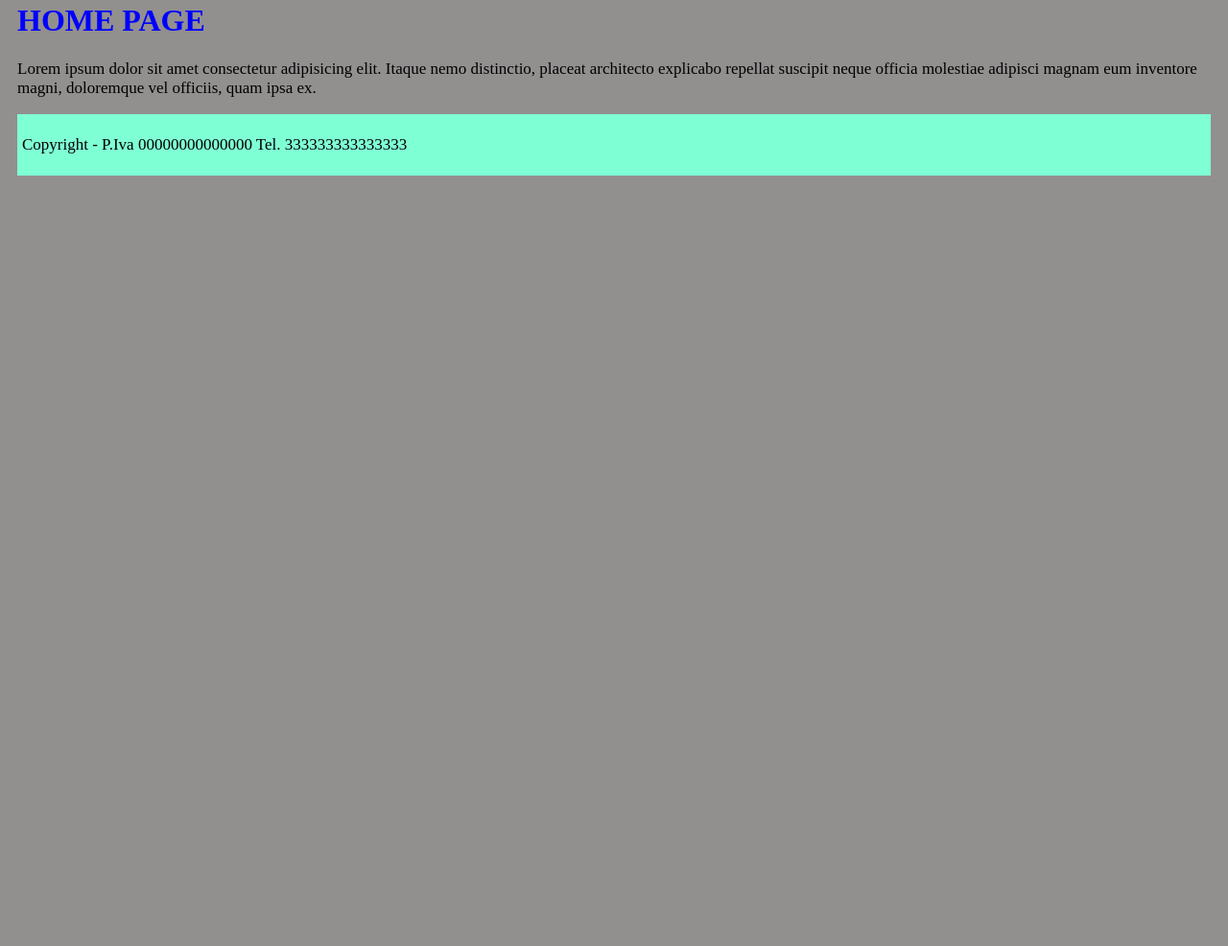
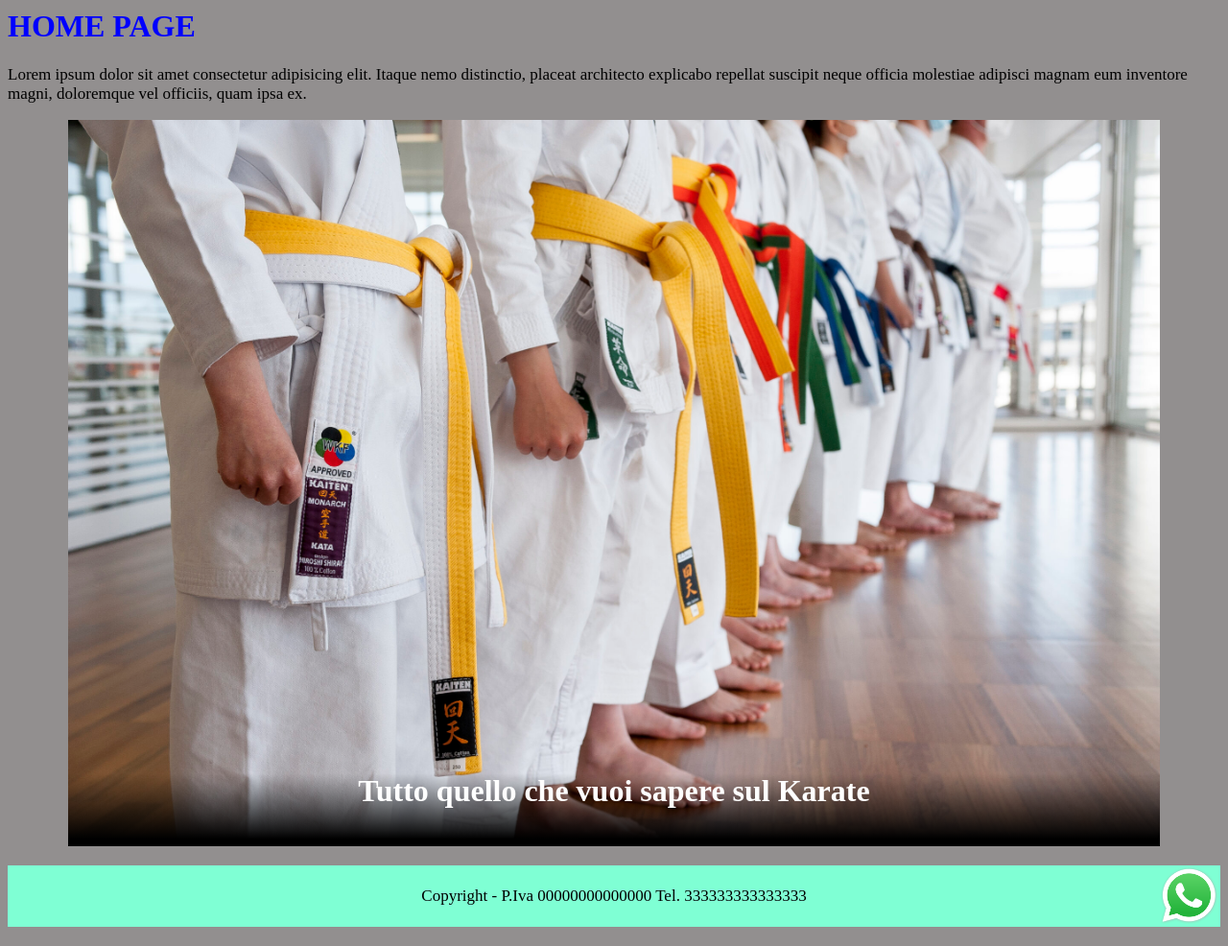
Before and after one commit to robertobozzini/progetto-bozzini-brambilla, a plain HTML site: page index.html in a window 1280 px wide. Shown: the part 121-1107 px from the top of the page at 96% size. Before the commit the page ends 800 px from the top, so only its background shows below. Drawn offline with Linux system fonts and the light colour scheme; files whose address does not match are found by name.

Commit message:
esperimenti vari

```diff
--- a/index.html
+++ b/index.html
@@ -9,29 +9,38 @@
 
     <header>
         <a href="C:\Users\Utente\OneDrive\Desktop\Progetto info\progetto-bozzini-brambilla\index.html", class="logo">KARATE</a>
-    </header>
 
-    <body class="container">
         <div>
             <ul id="home">
-                <li><a href="C:\Users\Utente\OneDrive\Desktop\Progetto info\progetto-bozzini-brambilla\index.html">HOME</a></li>
-                <li><a href="C:\Users\Utente\OneDrive\Desktop\Progetto info\progetto-bozzini-brambilla\Kata.html">KATA</a></li>
-                <li><a href="progetto-bozzini-brambilla\kumite.html">KUMITE</a></li>
-                <li><a href="progetto-bozzini-brambilla\kihon.html">KIHON</a></li>
-                <li><a href="progetto-bozzini-brambilla\stili.html">STILI</a></li>
-                <li><a href="progetto-bozzini-brambilla\livelli.html">LIVELLI</a></li>
+                <li><a href="index.html">HOME</a></li>
+                <li><a href="Kata.html">KATA</a></li>
+                <li><a href="kumite.html">KUMITE</a></li>
+                <li><a href="kihon.html">KIHON</a></li>
+                <li><a href="stili.html">STILI</a></li>
+                <li><a href="livelli.html">LIVELLI</a></li>
             </ul>
         </div>
 
-        <div>
-            <h1 class="par">HOME PAGE</h1>
+    </header>
+
+    <body>
+
+        <h1 class="par">HOME PAGE</h1>
             <p>Lorem ipsum dolor sit amet consectetur adipisicing elit. Itaque nemo distinctio, placeat architecto explicabo repellat suscipit neque officia molestiae adipisci magnam eum inventore magni, doloremque vel officiis, quam ipsa ex.</p>
+
+        <div class="container" >
+
+            <img src="images\Home.jpg" alt="immagine" class="img_res">
+            <h1 class="container__content">Tutto quello che vuoi sapere sul Karate</p>
+
         </div>
+
 
     </body>
 
-    <footer>
+    <footer class="container">
         <p>Copyright - P.Iva 00000000000000 Tel. 333333333333333</p>
+        <a href="https://www.whatsapp.com/?lang=it_IT" class="WhatsApp"><img src="images\WhatsApp.webp" alt="whatsapp icona" class="img-res"></a>
     </footer>
 
 </html>
--- a/style.css
+++ b/style.css
@@ -31,11 +31,40 @@ h1, h2{
 }
 
 .img_res{
-    width: 90%; height: 40%
+    width: 90%; height: 60%
+}
+
+.img-res{
+    width: 100%; height: 100%
 }
 
 .container{
-    padding: 10px;
+    position: relative;
+    display: flex;
+    justify-content: center;
+    align-items: center;
+    margin-bottom: 20px;
+}
+
+.container__content{
+    position: absolute;
+    margin: 0;
+    bottom: 0;
+    color: #ffffff;
+    text-align: center;
+    justify-content: center;
+    background: #000000;
+    background: linear-gradient(0deg, rgba(0, 0, 0, 1) 10%, rgba(0, 0, 0, 0) 100%);
+    width: 90%;
+    height: 10%;
+}
+
+.WhatsApp{
+    position: absolute;
+    bottom: 0;
+    right: 0;
+    width: 65px;
+    height: 65px;
 }
 
 .grid{
@@ -45,7 +74,21 @@ h1, h2{
 
 .col-33{
     width: 33.33%;
-    padding: 10px
+    padding: 0px
+}
+
+@media (max-width: 768px) {
+    .col-33{
+        width: 100%;
+        padding: 0px
+    }
+}
+
+@media (min-width: 768px) and (max-width:1023px){
+    .col-33{
+        width: 50%;
+        padding:0px
+    }
 }
 
 #home{
```
Also changed, not shown: images/Home.jpg (added), images/WhatsApp.webp (added).
